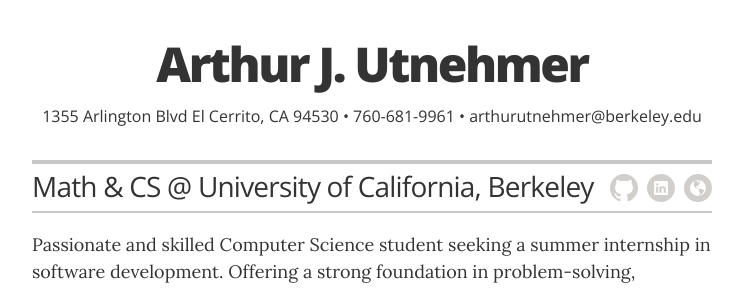
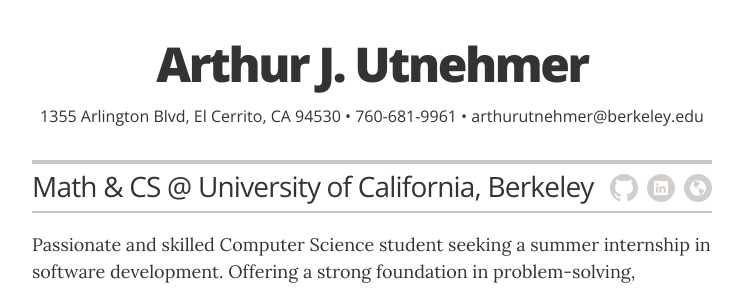
Before and after one commit to arthurutnehmer/Resume, a Jekyll site: the page built from index.html, in a window 1280 px wide and 900 px high. Shown: the top 289 px of the window, without its empty margins (268-1011 px from the left). Built offline with Jekyll 4.4.1, drawn with Linux system fonts in a browser that asks for light colours.

Commit message:
Concision.

```diff
--- a/_config.yml
+++ b/_config.yml
@@ -18,9 +18,9 @@
 
 # the next two items are used for schema itemprops in _layouts/resume.html
 resume_contact_telephone:       "760-681-9961"
-resume_contact_address:         "1355 Arlington Blvd El Cerrito, CA 94530"
+resume_contact_address:         "1355 Arlington Blvd, El Cerrito, CA 94530"
 
-resume_header_contact_info:     "1355 Arlington Blvd El Cerrito, CA 94530 • 760-681-9961 • arthurutnehmer@berkeley.edu"
+resume_header_contact_info:     "1355 Arlington Blvd, El Cerrito, CA 94530 • 760-681-9961 • arthurutnehmer@berkeley.edu"
 display_header_contact_info:    "true"
 
 resume_header_intro: "<p>Passionate and skilled Computer Science student seeking a summer internship in software development. Offering a strong foundation in problem-solving, abstraction, and programming languages like C++, Java, Python, Javascript, and HTML. Looking to apply my skills and learn new ones in a practical, professional setting.</p>"
```
